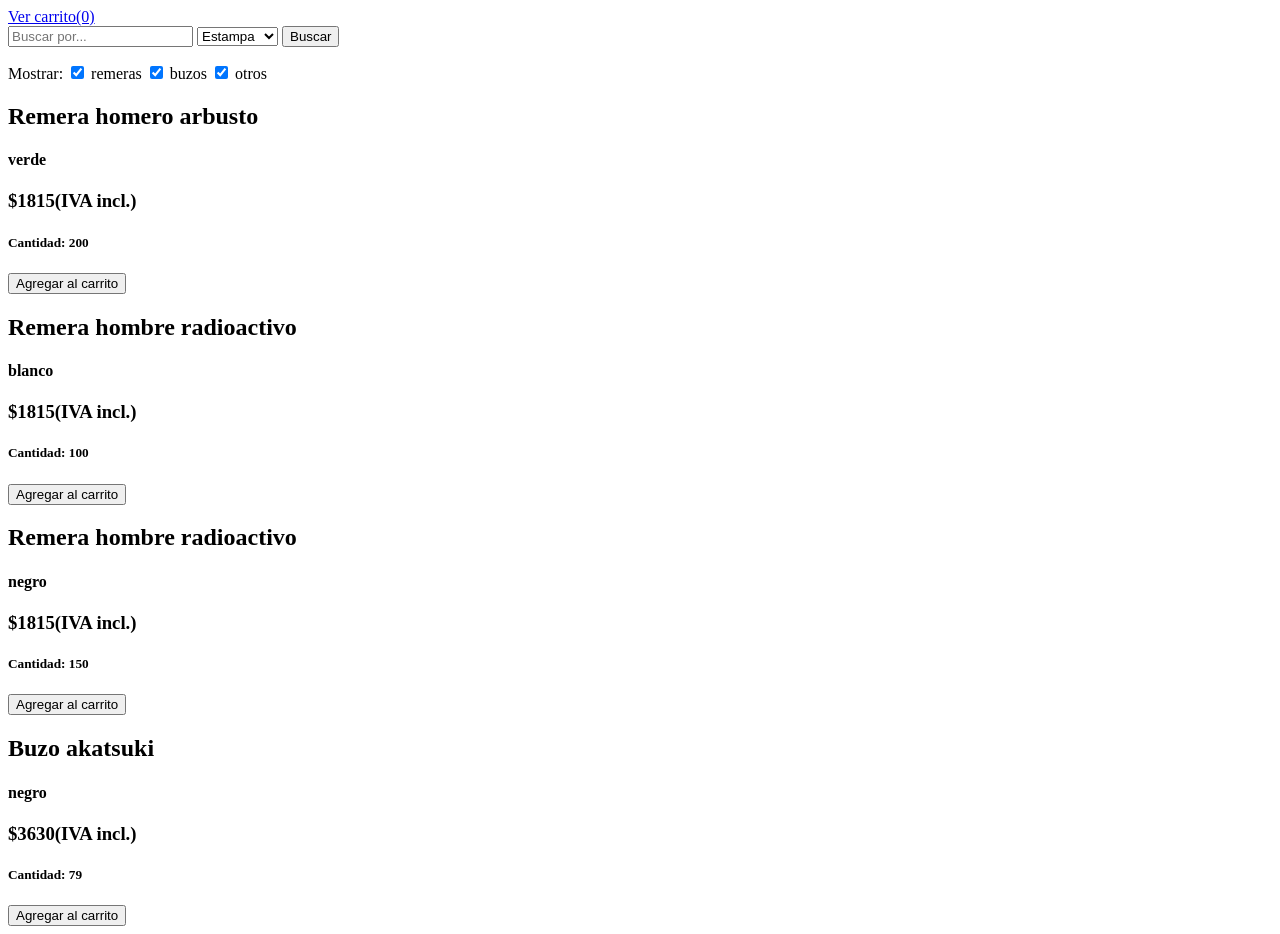
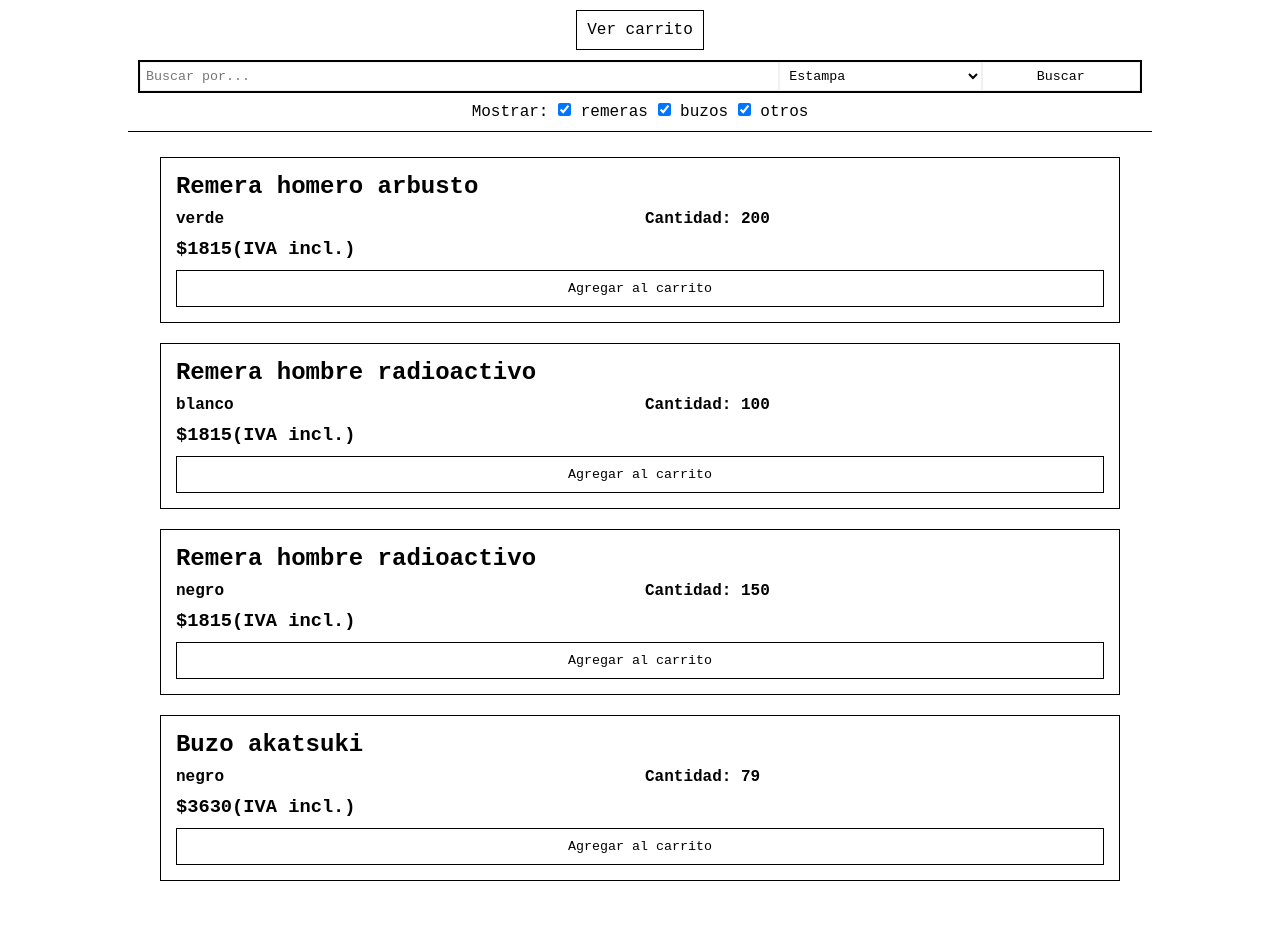
Before and after one commit to TomasMRivero/coderhouse-javascript, a plain HTML site: page index.html in a window 1280 px wide. After the commit the page ends 906 px from the top, so only its background shows below. Drawn offline with nearby package versions, Linux system fonts and the light colour scheme.

Commit message:
agregar estilos a screen de producto

```diff
--- a/index.html
+++ b/index.html
@@ -5,6 +5,8 @@
     <meta http-equiv="X-UA-Compatible" content="IE=edge">
     <meta name="viewport" content="width=device-width, initial-scale=1.0">
     <title>Productos</title>
+
+    <link rel="stylesheet" href="main.css">
 </head>
 <body>
     <a href="./carrito.html">Ver carrito<span id="cartCount"></span></a>
--- /dev/null
+++ b/main.css
@@ -0,0 +1,109 @@
+* {
+	margin: 0;
+	padding: 0;
+	border: 0;
+	font-family: "Courier New", Courier, monospace;
+	box-sizing: border-box;
+}
+body {
+	padding-top: 10px;
+	width: 80%;
+	display: flex;
+	flex-direction: column;
+	align-items: center;
+	margin: auto;
+}
+
+a {
+	padding: 10px;
+	border: 1px solid black;
+	text-decoration: none;
+	color: black;
+	transition: 0.4s;
+}
+a:hover {
+	background-color: #f0f0f0;
+}
+a span {
+	width: 1.2rem;
+	height: 1.2rem;
+	margin-left: 0.3rem;
+	display: inline-block;
+	background-color: #ffbbee;
+	border-radius: 100%;
+	text-align: center;
+}
+
+.busqueda {
+	align-self: stretch;
+	display: flex;
+	flex-direction: column;
+	align-items: stretch;
+	border-bottom: 1px solid black;
+}
+.busqueda__container {
+	margin: 10px;
+	background-color: blueviolet;
+	display: flex;
+	border: 2px solid black;
+}
+.busqueda__field,
+.busqueda__filter,
+.busqueda__submit {
+	flex-grow: 1.5;
+	padding: 5px;
+	border: 1px solid #f0f0f0;
+	background-color: white;
+	transition: 0.4s;
+}
+.busqueda__field {
+	flex-grow: 7;
+}
+.busqueda__submit:hover {
+	background-color: #f0f0f0;
+}
+.busqueda__checkbox {
+	margin: 10px;
+	margin-top: 0;
+	display: flex;
+	justify-content: center;
+}
+
+.container {
+	padding: 15px;
+	display: flex;
+	flex-direction: column;
+}
+
+.card {
+	min-width: 50%;
+	padding: 10px;
+	margin: 10px;
+	display: flex;
+	flex-flow: row wrap;
+	align-items: flex-start;
+	border: 1px solid black;
+}
+.card > * {
+	margin: 5px;
+}
+.card h2,
+.card button {
+	width: 100%;
+	align-self: center;
+}
+.card h3 {
+	width: 100%;
+}
+.card h4 {
+	flex: 1;
+}
+.card button {
+	background-color: #fff;
+	padding: 10px;
+	border: 1px solid black;
+	transition: 0.4s;
+}
+.card button:hover {
+	background-color: #f0f0f0;
+}
--- a/src/screenCarrito.js
+++ b/src/screenCarrito.js
@@ -27,7 +27,6 @@ vCarrito.forEach(p => precioFinal += p.mostrarPrecioConIva())
 
 
 function mostrarVectorCarrito(){
-    $('body').append('<div id="carrito"></div>');
     vCarrito.forEach((p) => {
         const content = `
             <h2>${p.mapearTipo()} ${p.estampa}</h2>
@@ -47,13 +46,13 @@ function mostrarVectorCarrito(){
     }
 }
 
+$('body').append('<div class="container" id="carrito"></div>');
 mostrarVectorCarrito();
 
 $(`#buybtn`).on('click', () => {
     if (confirm(`El precio final es ${precioFinal}. Desea confirmar?`)){
         $.each(vCarrito, () => {
             const item = vCarrito.shift();
-            console.log(item);
             let i = vProductos.findIndex(e => e.id === item.prodId);
             vProductos[i].comprar();
         })
@@ -63,5 +62,3 @@ $(`#buybtn`).on('click', () => {
     $('#carrito').empty();
     mostrarVectorCarrito();
 });
-console.log(vProductos);
-console.log(vCarrito);
--- a/src/screenProductos.js
+++ b/src/screenProductos.js
@@ -16,7 +16,6 @@ if (prodPayload){
 else
     await getProductos();
 
-console.log(vProductos)
 let showProductos = vProductos;
 
 let vCarrito = [];
@@ -25,13 +24,12 @@ if (cartPayload)
     vCarrito = vCarrito.concat(JSON.parse(cartPayload))
 
 function mostrarVectorProductos(){
-    $('body').append('<div id="productos"></div>');
     showProductos.forEach((p) => {
         const content = `
             <h2>${p.mapearTipo()} ${p.estampa}</h2>
             <h4>${p.color}</h3>
+            <h4>Cantidad: ${p.stock} </h5>
             <h3>$${p.mostrarPrecioConIva()}(IVA incl.)</h3>
-            <h5>Cantidad: ${p.stock} </h5>
             <button type="button" id="btn${p.id}">Agregar al carrito</button>
         `;
         let cardNode = document.createElement("div");
@@ -41,26 +39,26 @@ function mostrarVectorProductos(){
         $(`#btn${p.id}`).on('click', () => {
             vCarrito.push(p);
             localStorage.setItem("carrito", JSON.stringify(vCarrito));
-            $('#cartCount').html(`(${vCarrito.length})`);
+            $('#cartCount').show();
+            $('#cartCount').html(`${vCarrito.length}`);
         });
     });
     if (!showProductos.length)
         $('#productos').append(`<h3>No se encontraron productos</h3>`)
 }
 function barraDeBusqueda(){
-    $('body').append('<div id="busqueda"></div>');
     let term = '';
     $('#busqueda').prepend(`
-        <form id="searchForm">
-            <input type="text" placeholder="Buscar por..." id="searchTerm">
-            <select id="filtro">
+        <form class="busqueda__container" id="searchForm">
+            <input class="busqueda__field" type="text" placeholder="Buscar por..." id="searchTerm">
+            <select class="busqueda__filter" id="filtro">
                 <option value="1">Estampa</option>
                 <option value="2">Colección</option>
             </select>
-            <button type="submit" id="search">Buscar</button>
+            <button class="busqueda__submit" type="submit" id="search">Buscar</button>
         </form>
     `).append(`
-        <div id="tipo">
+        <div class="busqueda__checkbox" id="tipo">
             <p>Mostrar:
             <input type="checkbox" id="remera" value="1" name="remera" checked="true">
             <label for="remera">remeras</label>
@@ -75,6 +73,7 @@ function barraDeBusqueda(){
             showProductos = showProductos.concat(vProductos.filter(p => p.tipo === parseInt(e.target.value)));
         else
             showProductos = showProductos.filter(p => p.tipo != parseInt(e.target.value));
+        showProductos.sort((a,b)=>{return a.id>b.id?1:-1});
         $('#productos').empty();
         mostrarVectorProductos();
     });
@@ -108,8 +107,15 @@ function barraDeBusqueda(){
         mostrarVectorProductos();
     });
 }
+$('#cartCount').hide();
 
+$('body').append('<div class="busqueda" id="busqueda"></div>');
+
+$('body').append('<div class="container" id="productos"></div>');
 
 barraDeBusqueda();
 mostrarVectorProductos();
-$('#cartCount').html(`(${vCarrito.length})`);
+if(vCarrito.length){
+    $('#cartCount').show()
+    $('#cartCount').html(`${vCarrito.length}`);
+}
```
